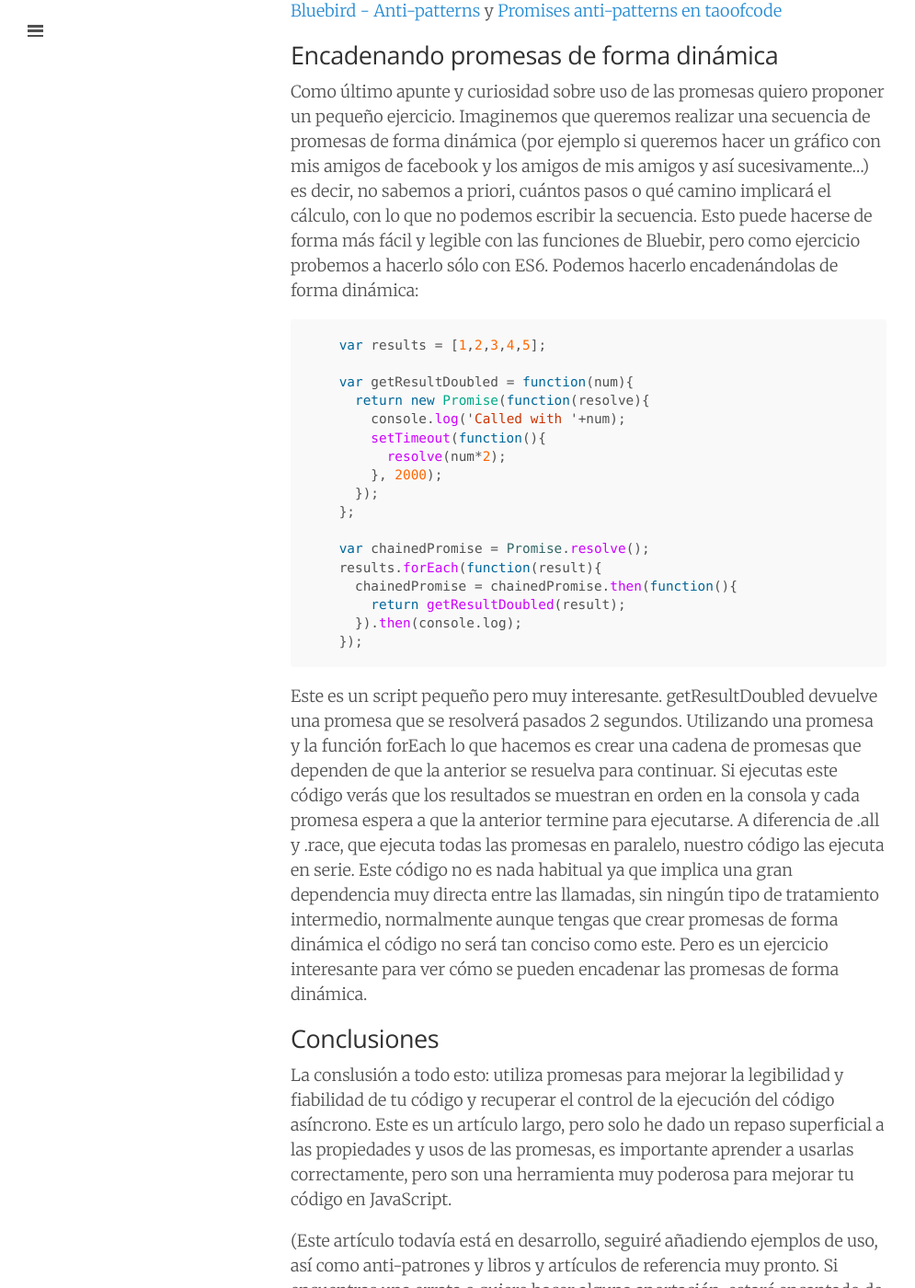
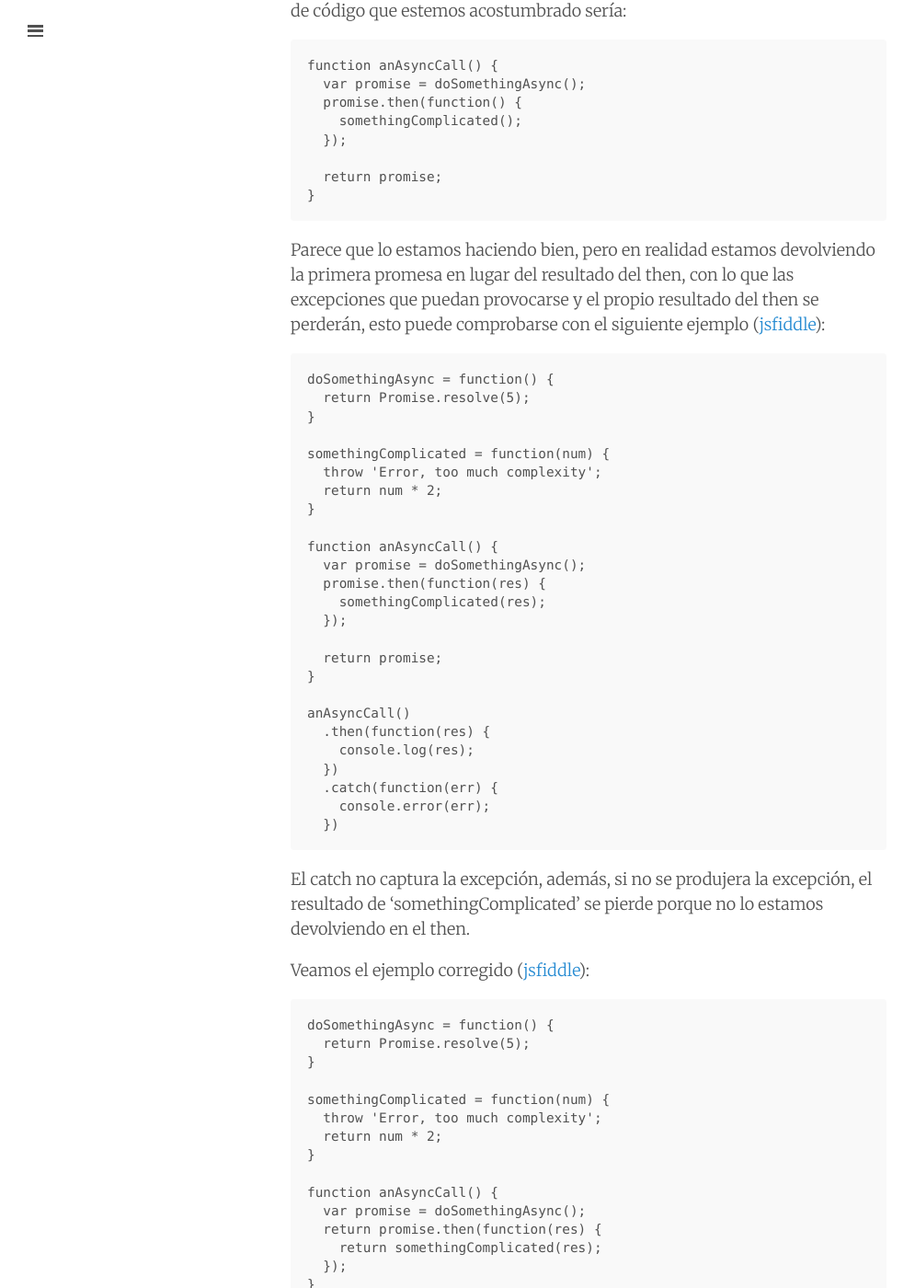
Before and after one commit to juanmirod/juanmirod.github.io, a Jekyll site: the page built from _posts/2016-11-25-promesas-en-javascript.markdown, in a window 1280 px wide and 1400 px high, scrolled down 6564 px. Shown: the whole window at 92% size, without its empty margins (0-995 px from the left). Built offline with Jekyll 4.4.1, drawn with Linux system fonts in a browser that asks for light colours; some of the changed text lies outside the part shown.

Commit message:
fea: added anti-pattern

````diff
--- a/_posts/2016-11-25-promesas-en-javascript.markdown
+++ b/_posts/2016-11-25-promesas-en-javascript.markdown
@@ -190,7 +190,82 @@ Estas funciones pueden crearse gracias a que, como comentaba antes, las Promesas
 
 ## Anti-patrones al utilizar promesas
 
-A la hora de usar promesas también hay que tener cuidado de no caer en algunas malas prácticas que harán que perdamos las ventajas de las promesas por el camino. Seguiré editando el artículo y añadiéndo ejemplos en cuanto pueda, pero mientras dejo un par de artículos sobre el tema: [Bluebird - Anti-patterns](http://bluebirdjs.com/docs/anti-patterns.html) y [Promises anti-patterns en taoofcode](http://taoofcode.net/promise-anti-patterns/)
+A la hora de usar promesas también hay que tener cuidado de no caer en algunas malas prácticas que harán que perdamos las ventajas de las promesas por el camino. Un ejemplo (fuente: taoofcode,ver algo más abajo) de un código que puede parecer correcto e incluso más legible según al tipo de código que estemos acostumbrado sería:
+
+```
+function anAsyncCall() {
+  var promise = doSomethingAsync();
+  promise.then(function() {
+    somethingComplicated();
+  });
+
+  return promise;
+}
+```
+
+Parece que lo estamos haciendo bien, pero en realidad estamos devolviendo la primera promesa en lugar del resultado del then, con lo que las excepciones que puedan provocarse y el propio resultado del then se perderán, esto puede comprobarse con el siguiente ejemplo ([jsfiddle](https://jsfiddle.net/juanmirod/gscxwmcn/)):
+
+```
+doSomethingAsync = function() {
+  return Promise.resolve(5);
+}
+
+somethingComplicated = function(num) {
+  throw 'Error, too much complexity';
+  return num * 2;
+}
+
+function anAsyncCall() {
+  var promise = doSomethingAsync();
+  promise.then(function(res) {
+    somethingComplicated(res);
+  });
+
+  return promise;
+}
+
+anAsyncCall()
+  .then(function(res) {
+    console.log(res);
+  })
+  .catch(function(err) {
+    console.error(err);
+  })
+```
+
+El catch no captura la excepción, además, si no se produjera la excepción, el resultado de 'somethingComplicated' se pierde porque no lo estamos devolviendo en el then.
+
+Veamos el ejemplo corregido ([jsfiddle](https://jsfiddle.net/juanmirod/wp5981sz/)):
+
+```
+doSomethingAsync = function() {
+  return Promise.resolve(5);
+}
+
+somethingComplicated = function(num) {
+  throw 'Error, too much complexity';
+  return num * 2;
+}
+
+function anAsyncCall() {
+  var promise = doSomethingAsync();
+  return promise.then(function(res) {
+    return somethingComplicated(res);
+  });
+}
+
+anAsyncCall()
+  .then(function(res) {
+    console.log(res);
+  })
+  .catch(function(err) {
+    console.error(err);
+  })
+```
+
+Con el nuevo código sí se captura la excepción. Además, si comentamos la línea del throw, el resultado por consola es 10 en lugar de 5, porque estamos obteniendo el resultado de ejecutar 'somethingComplicated' lo que, seguramente, era la intención de escribir el código de esta manera.
+
+Seguiré editando el artículo y añadiéndo ejemplos en cuanto pueda, pero mientras dejo un par de artículos sobre el tema: [Bluebird - Anti-patterns](http://bluebirdjs.com/docs/anti-patterns.html) y [Promises anti-patterns en taoofcode](http://taoofcode.net/promise-anti-patterns/)
 
 ## Encadenando promesas de forma dinámica
 
@@ -220,6 +295,6 @@ Este es un script pequeño pero muy interesante. getResultDoubled devuelve una p
 
 ## Conclusiones
 
-La conslusión a todo esto: utiliza promesas para mejorar la legibilidad y fiabilidad de tu código y recuperar el control de la ejecución del código asíncrono. Este es un artículo largo, pero solo he dado un repaso superficial a las propiedades y usos de las promesas, es importante aprender a usarlas correctamente, pero son una herramienta muy poderosa para mejorar tu código en JavaScript.
+La conclusión a todo esto: utiliza promesas para mejorar la legibilidad y fiabilidad de tu código y recuperar el control de la ejecución del código asíncrono. Este es un artículo largo, pero solo he dado un repaso superficial a las propiedades y usos de las promesas. Es importante aprender a usarlas correctamente, pero son una herramienta muy poderosa para mejorar tu código en JavaScript.
 
 (Este artículo todavía está en desarrollo, seguiré añadiendo ejemplos de uso, así como anti-patrones y libros y artículos de referencia muy pronto. Si encuentras una errata o quiere hacer alguna aportación, estaré encantado de recibir tus comentarios o PRs en [Github](https://github.com/juanmirod/juanmirod.github.io/blob/master/_posts/2016-11-25-promesas-en-javascript.markdown))
````
